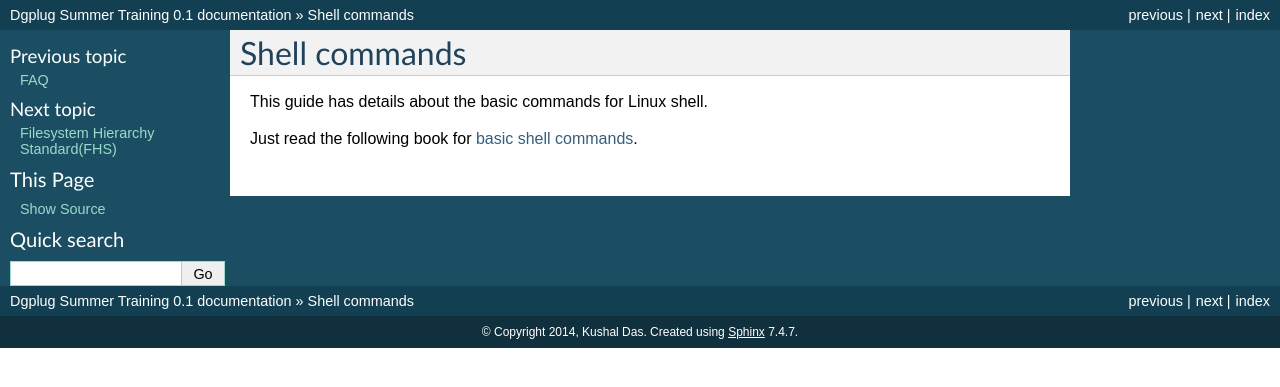
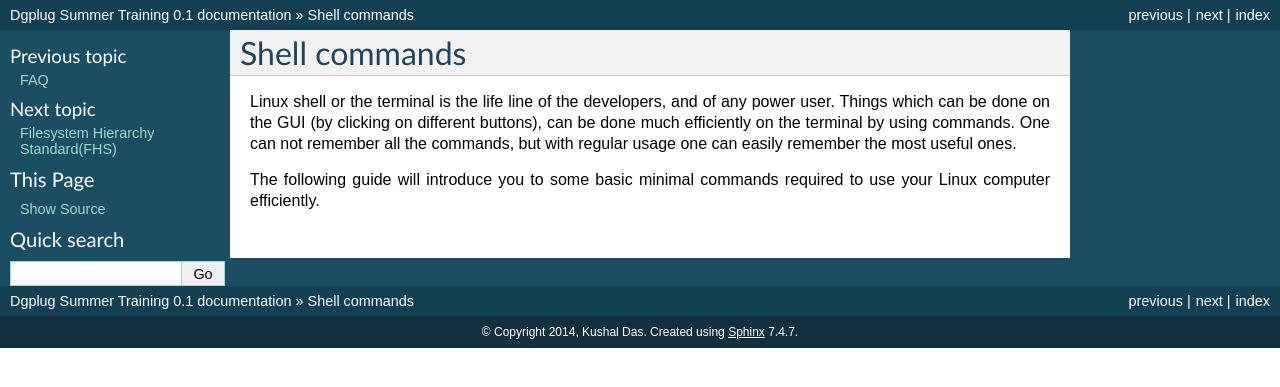
Before and after one commit to kushaldas/summertraining, a Sphinx documentation site: the page built from docs/shell.rst, in a window 1280 px wide. Shown: the top 387 px of the page. Built offline with Sphinx 7.4.7, drawn with Linux system fonts in a browser that asks for light colours.

Commit message:
Doing a fresh writing of the shell commands chapter.

```diff
--- a/docs/shell.rst
+++ b/docs/shell.rst
@@ -1,6 +1,10 @@
 Shell commands
 ===============
 
-This guide has details about the basic commands for Linux shell.
+Linux shell or the terminal is the life line of the developers, and of any power user. Things
+which can be done on the GUI (by clicking on different buttons), can be done much efficiently
+on the terminal by using commands. One can not remember all the commands, but with regular usage
+one can easily remember the most useful ones.
 
-Just read the following book for `basic shell commands <http://cli.learncodethehardway.org/book/>`_.
+The following guide will introduce you to some basic minimal commands required to use your Linux
+computer efficiently.
```
